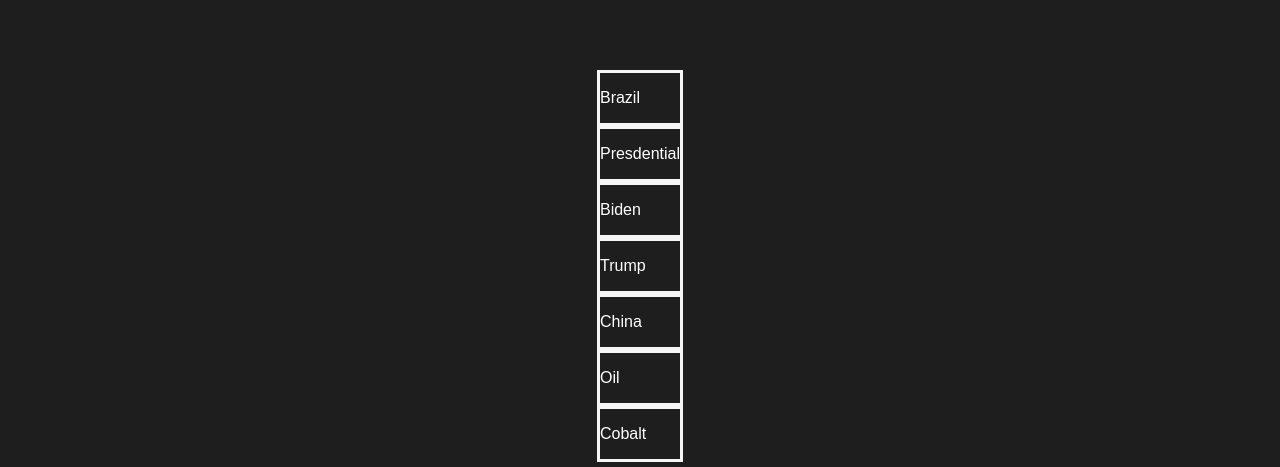
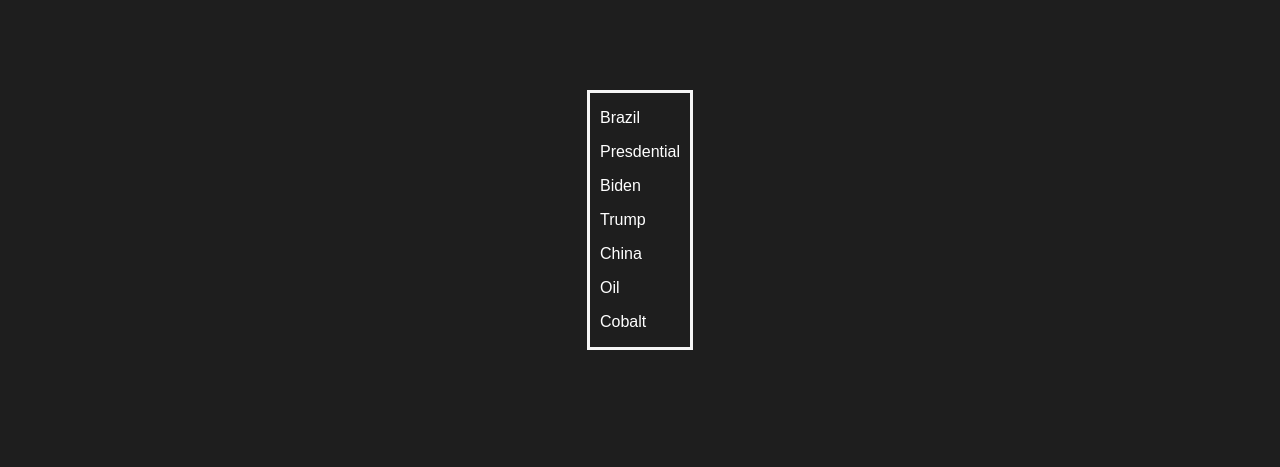
Before and after one commit to MaukanMir/News-Rcommender, a SvelteKit app: page / in a window 1280 px wide. Shown: the part 1161-1628 px from the top of the page. After the commit the page ends 1539 px from the top, so only its background shows below. Built offline with nearby package versions, Linux system fonts and the light colour scheme; no server answers.

Commit message:
Added new styles

```diff
--- a/src/routes/+page.svelte
+++ b/src/routes/+page.svelte
@@ -104,14 +104,14 @@
     justify-content: center;
     align-items: center;
     margin-top: 70px;
+    padding:20px;
 }
 
 .news-links-article{
-
+    border: whitesmoke solid 3px;
 }
 
-.topicsContainer{
-    border: whitesmoke solid 3px;
+.topicsContainer{margin: 10px 10px;
 
 }
 
```
